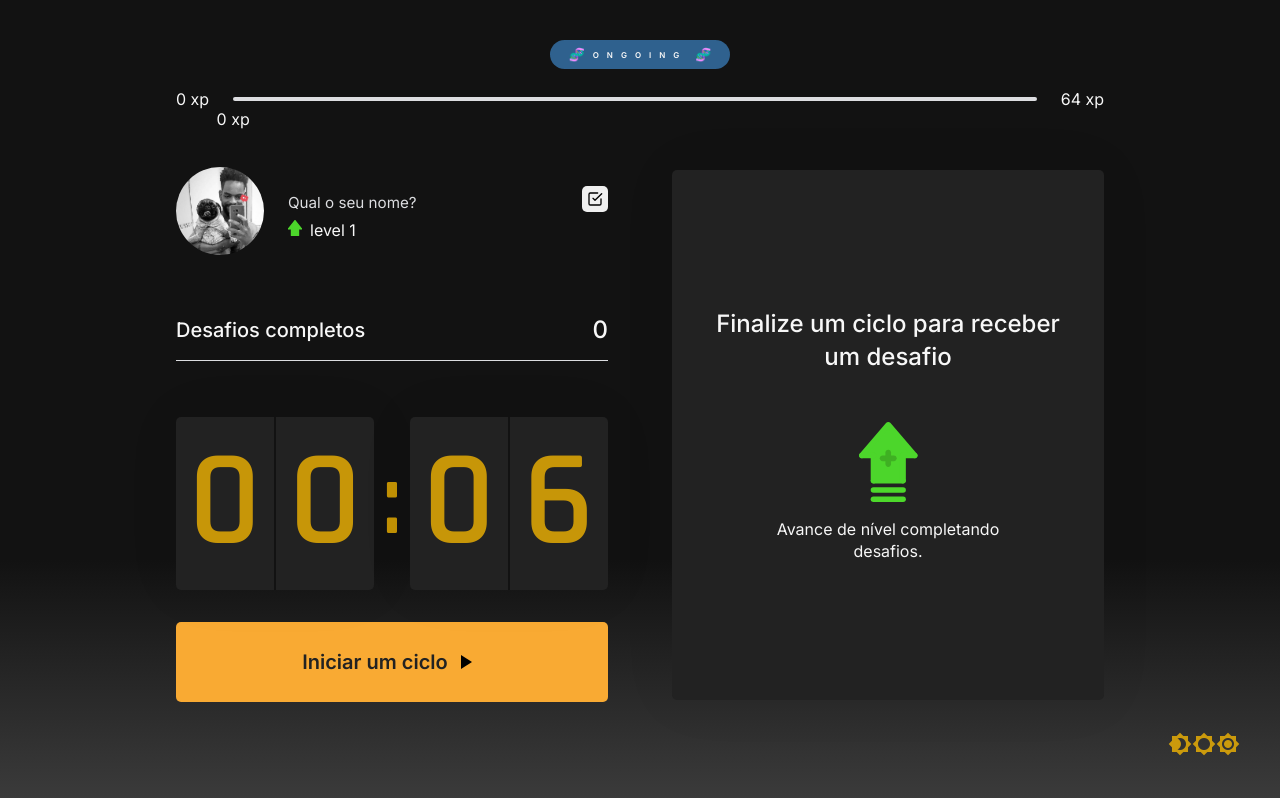
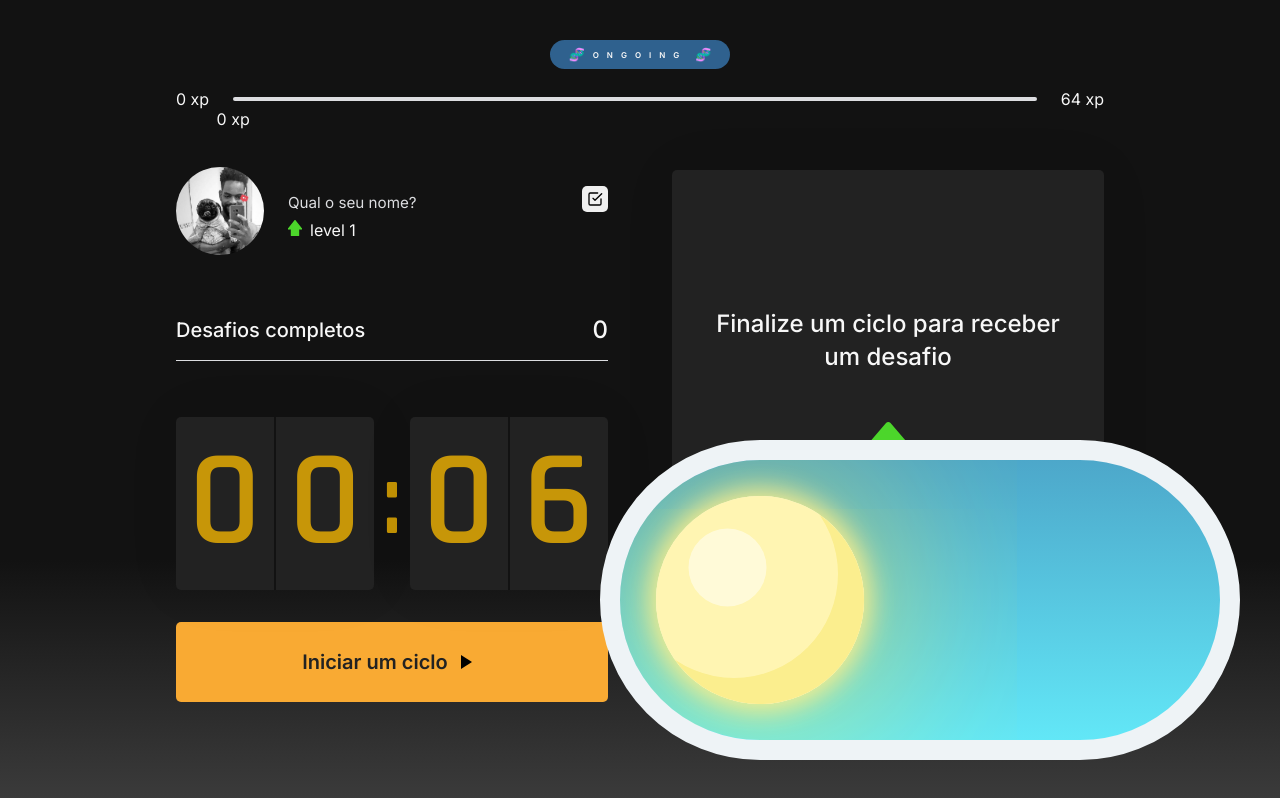
Before and after one commit to caiohenrique-developer/moveit-web, a Next.js app: page / in a window 1280 px wide. Built offline with nearby package versions, Linux system fonts and the light colour scheme.

Commit message:
:art: [ STYLE ]: Creating night/day button toggle theme mode

```diff
--- a/src/components/ButtonTheme.tsx
+++ b/src/components/ButtonTheme.tsx
@@ -1,15 +1,25 @@
-import React from 'react';
+import React, { useState } from 'react';
 
 import { useThemeMode } from '@hooks/useThemeMode';
+
+import { Container } from '@styles/components/ButtonTheme';
 
 export const ThemeButton = (): JSX.Element => {
   const { handleThemeModeToggle } = useThemeMode();
 
+  const [themeToggle, setThemeToggle] = useState(false);
+
+  const handleThemeModeToggleBtn = () => {
+    setThemeToggle(!themeToggle);
+    handleThemeModeToggle();
+  };
+
   return (
-    <button type='button' onClick={handleThemeModeToggle}>
-      <i className='material-icons'>brightness_4</i>
-      <i className='material-icons'>brightness_5</i>
-      <i className='material-icons'>brightness_7</i>
-    </button>
+    <Container type='button' onClick={handleThemeModeToggleBtn}>
+      <input type='checkbox' id='theme-toggle' checked={themeToggle} />
+      <label htmlFor='theme-toggle'>
+        <span className='checkmark' />
+      </label>
+    </Container>
   );
 };
--- /dev/null
+++ b/src/styles/components/ButtonTheme.ts
@@ -0,0 +1,61 @@
+import styled from 'styled-components';
+
+export const Container = styled.button`
+  #theme-toggle {
+    display: none;
+
+    & + label {
+      font-size: var(--toggle-size);
+      display: flex;
+      height: var(--switch-h);
+      width: var(--switch-w);
+      border-radius: calc(var(--switch-h) / 2);
+      background-size: auto 8em;
+      background-position: bottom;
+      background-image: linear-gradient(
+        180deg,
+        #021037 0%,
+        #20206a 19%,
+        #4184b1 66%,
+        #62e7f7 100%
+      );
+      transition: var(--switch-transition-duration);
+      border: 0.125em solid hsl(207, 30%, 95%);
+      overflow: hidden;
+
+      &::after {
+        display: block;
+        content: '';
+        background: #fffad8;
+        border-radius: 50%;
+        height: var(--switch-h);
+        width: var(--switch-h);
+        transform: translateX(var(--switch-off-handle-x))
+          scale(var(--switch-handle-scale));
+        transition: var(--switch-transition-duration);
+        cursor: pointer;
+        box-shadow: 0 0 0.25em 0.0625em #fbee8d, 0 0 2em 0 #ffeb3b,
+          inset -0.25em -0.25em 0 0 #fbee8e,
+          inset -0.3125em -0.3125em 0 0.625em #fff5b2;
+        margin-top: var(--switch-off-handle-x);
+      }
+    }
+
+    &:checked {
+      font-size: var(--switch-font-size);
+
+      & + label {
+        background-position: top;
+        border-color: hsl(207, 30%, 50%);
+
+        &::after {
+          background: transparent;
+          transform: translateX(var(--switch-on-handle-x))
+            scale(var(--switch-handle-scale));
+          box-shadow: inset -0.1875em -0.1875em 0 0 #fbe7ef,
+            inset -0.5625em -0.5625em 0 0 #fffff7;
+        }
+      }
+    }
+  }
+`;
--- a/src/styles/globals.ts
+++ b/src/styles/globals.ts
@@ -28,6 +28,15 @@ export default createGlobalStyle`
         --border: ${({ theme }) => theme.border};
         --invert: ${({ theme }) => theme.invert};
         --revert: ${({ theme }) => theme.revert};
+
+        /* Night/Day theme mode */
+        --toggle-size: 10rem;
+        --switch-w: 4em;
+        --switch-h: 2em;
+        --switch-handle-scale: 0.65;
+        --switch-off-handle-x: -0.125em;
+        --switch-on-handle-x: calc(100% - 0.125em);
+        --switch-transition-duration: 0.2s;
     }
 
     body {
```
